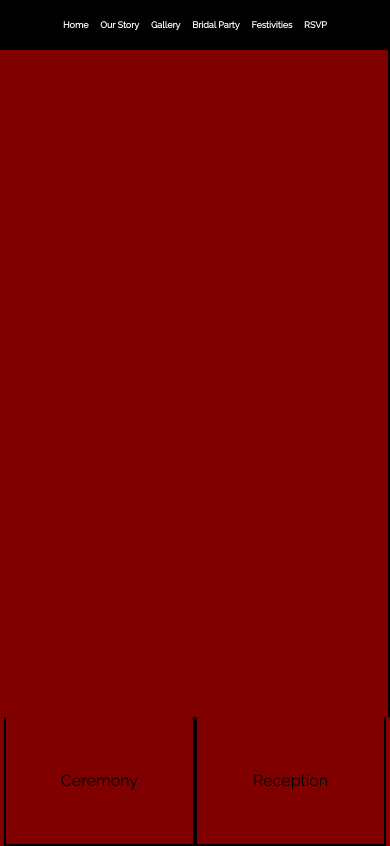
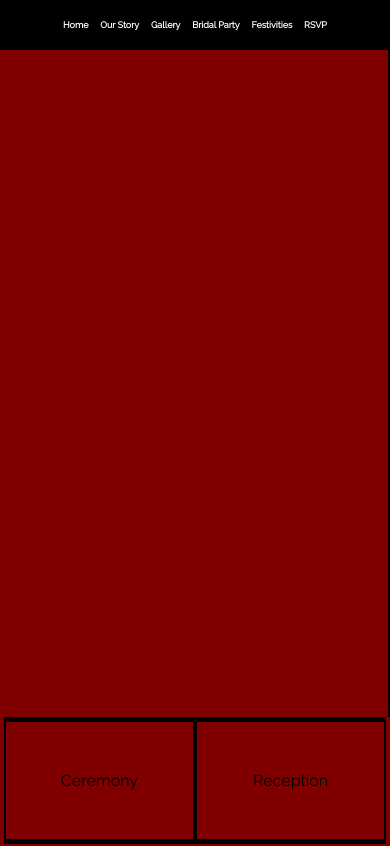
Before and after one commit to jpallath/sherrys_wedding, a React app: page /festivities in a window 390 px wide. Built offline with nearby package versions, Linux system fonts and the light colour scheme; a web font is replaced by a local one.

Commit message:
fixing on mobile and hover buttons

```diff
--- a/src/styles/festivities.css
+++ b/src/styles/festivities.css
@@ -31,7 +31,7 @@
 }
 
 .event-container li:hover {
-  background: rgb(220, 20, 60);
+  background: rgba(210, 80, 0, 1);
   cursor: pointer;
 }
 
@@ -111,8 +111,10 @@ a {
     bottom: 0;
   }
   .event-container li {
-    height: 100%;
+    height: 92%;
     width: 48%;
+    border-top: solid 5px black;
+    border-bottom: solid 5px black;
   }
   .calendar-container,
   .details {
```
